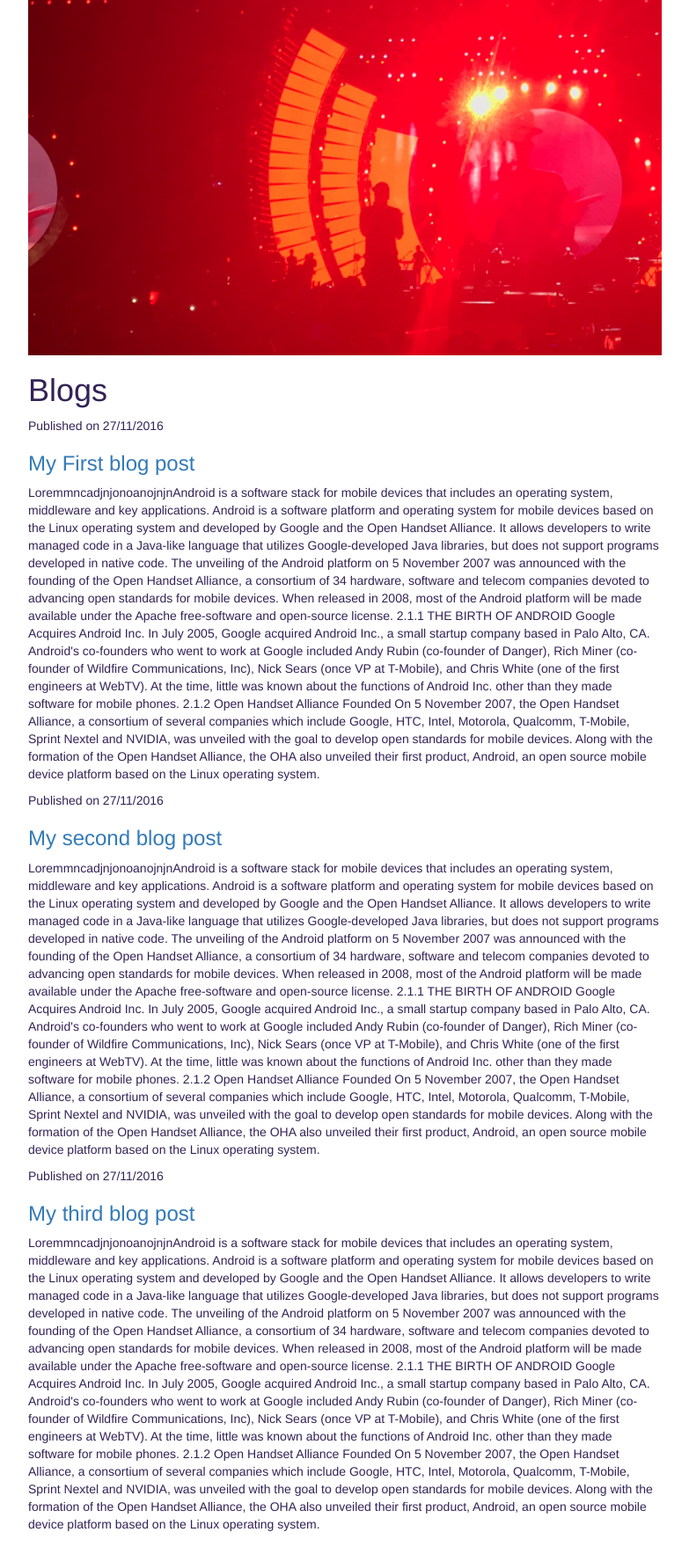
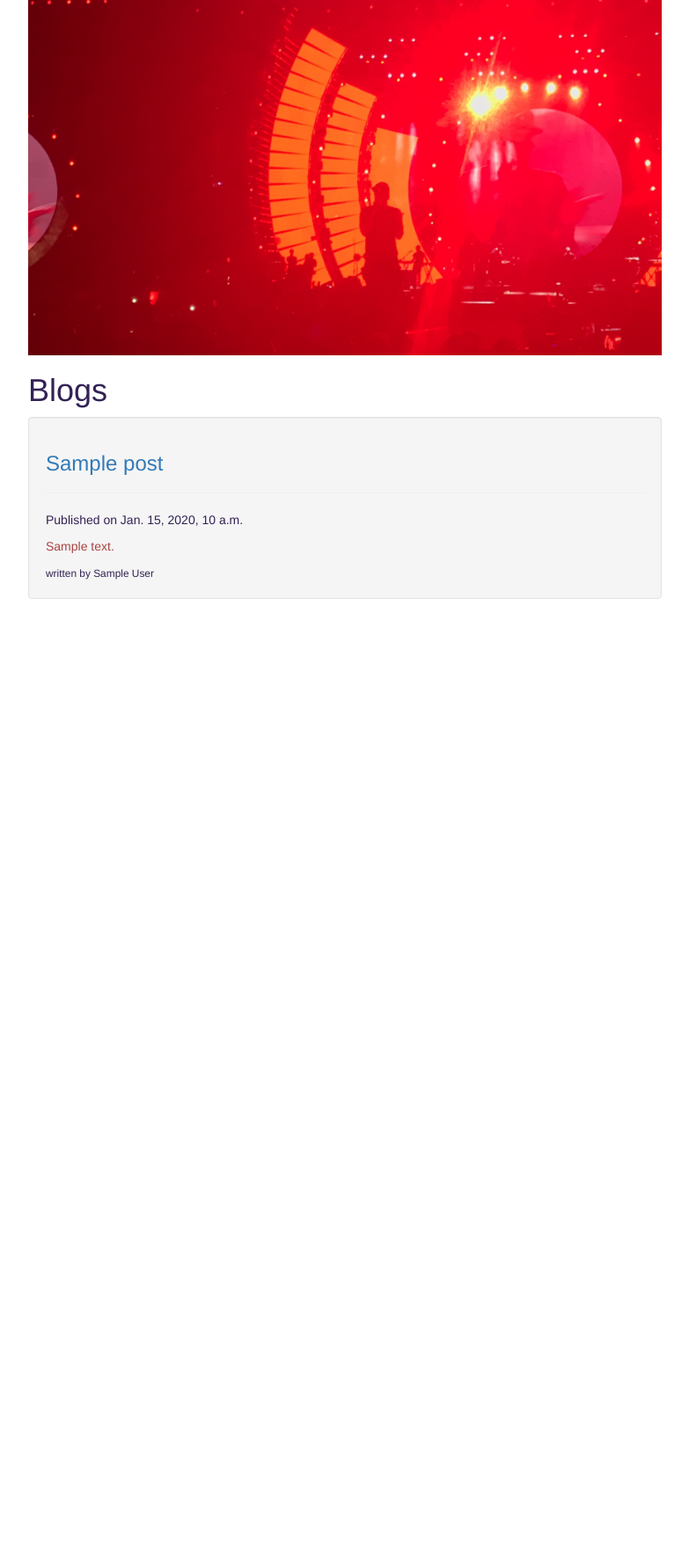
Before and after one commit to ratnamsrivastava/test_blog, a Django app: template blog/templates/blog/post_list.html in a window 1280 px wide. Shown: the part 15-1782 px from the top of the page at 88% size, without its empty margins (248-1031 px from the left). After the commit the page ends 696 px from the top, so only its background shows below. Run offline with Django 3.2, Linux system fonts and the light colour scheme; the template is opened without the code that fills it: most values are stand-ins (such as "Sample title", 1, 10 or a date in 2020); some libraries are stand-ins or nearby versions.

Commit message:
'ORM,Dynamics'

```diff
--- a/blog/static/css/base.css
+++ b/blog/static/css/base.css
@@ -1,5 +1,5 @@
 body{
-padding:1em 20em;
-margin:0;
-color:#325;
+    padding:1em 20em;
+    margin:0;
+    color:#325;
 }
--- a/blog/templates/blog/post_list.html
+++ b/blog/templates/blog/post_list.html
@@ -15,89 +15,17 @@
     <h1>Blogs</h1>
 </div>
 
-<div>
-    <p>Published on 27/11/2016
-    </p>
-    <h3><a href="">My First blog post</a></h3>
-    <p>LoremmncadjnjonoanojnjnAndroid is a software stack for mobile devices that includes an operating system,
-        middleware and key applications. Android is a software platform and operating system for mobile devices based on
-        the Linux operating system and developed by Google and the Open Handset Alliance. It allows developers to write
-        managed code in a Java-like language that utilizes Google-developed Java libraries, but does not support
-        programs developed in native code.
-        The unveiling of the Android platform on 5 November 2007 was announced with the founding of the Open Handset
-        Alliance, a consortium of 34 hardware, software and telecom companies devoted to advancing open standards for
-        mobile devices. When released in 2008, most of the Android platform will be made available under the Apache
-        free-software and open-source license.
-        2.1.1 THE BIRTH OF ANDROID
-        Google Acquires Android Inc.
-        In July 2005, Google acquired Android Inc., a small startup company based in Palo Alto, CA. Android's
-        co-founders who went to work at Google included Andy Rubin (co-founder of Danger), Rich Miner (co-founder of
-        Wildfire Communications, Inc), Nick Sears (once VP at T-Mobile), and Chris White (one of the first engineers at
-        WebTV). At the time, little was known about the functions of Android Inc. other than they made software for
-        mobile phones.
+{% for post in posts %}
+<div class="well">
 
-        2.1.2 Open Handset Alliance Founded
-        On 5 November 2007, the Open Handset Alliance, a consortium of several companies which include Google, HTC,
-        Intel, Motorola, Qualcomm, T-Mobile, Sprint Nextel and NVIDIA, was unveiled with the goal to develop open
-        standards for mobile devices. Along with the formation of the Open Handset Alliance, the OHA also unveiled their
-        first product, Android, an open source mobile device platform based on the Linux operating system. </p>
+    <h3><a href="">{{post.title}}</a></h3>
+    <hr>
+    <p>Published on {{post.published_at}}</p>
+    <p class="text-danger">{{post.text|linebreaksbr}}</p>
+    <small>written by {{post.author}}</small>
 </div>
 
-<div>
-    <p>Published on 27/11/2016
-    </p>
-    <h3><a href="">My second blog post</a></h3>
-    <p>LoremmncadjnjonoanojnjnAndroid is a software stack for mobile devices that includes an operating system,
-        middleware and key applications. Android is a software platform and operating system for mobile devices based on
-        the Linux operating system and developed by Google and the Open Handset Alliance. It allows developers to write
-        managed code in a Java-like language that utilizes Google-developed Java libraries, but does not support
-        programs developed in native code.
-        The unveiling of the Android platform on 5 November 2007 was announced with the founding of the Open Handset
-        Alliance, a consortium of 34 hardware, software and telecom companies devoted to advancing open standards for
-        mobile devices. When released in 2008, most of the Android platform will be made available under the Apache
-        free-software and open-source license.
-        2.1.1 THE BIRTH OF ANDROID
-        Google Acquires Android Inc.
-        In July 2005, Google acquired Android Inc., a small startup company based in Palo Alto, CA. Android's
-        co-founders who went to work at Google included Andy Rubin (co-founder of Danger), Rich Miner (co-founder of
-        Wildfire Communications, Inc), Nick Sears (once VP at T-Mobile), and Chris White (one of the first engineers at
-        WebTV). At the time, little was known about the functions of Android Inc. other than they made software for
-        mobile phones.
-
-        2.1.2 Open Handset Alliance Founded
-        On 5 November 2007, the Open Handset Alliance, a consortium of several companies which include Google, HTC,
-        Intel, Motorola, Qualcomm, T-Mobile, Sprint Nextel and NVIDIA, was unveiled with the goal to develop open
-        standards for mobile devices. Along with the formation of the Open Handset Alliance, the OHA also unveiled their
-        first product, Android, an open source mobile device platform based on the Linux operating system. </p>
-</div>
-<div>
-    <p>Published on 27/11/2016
-    </p>
-    <h3><a href="">My third blog post</a></h3>
-    <p>LoremmncadjnjonoanojnjnAndroid is a software stack for mobile devices that includes an operating system,
-        middleware and key applications. Android is a software platform and operating system for mobile devices based on
-        the Linux operating system and developed by Google and the Open Handset Alliance. It allows developers to write
-        managed code in a Java-like language that utilizes Google-developed Java libraries, but does not support
-        programs developed in native code.
-        The unveiling of the Android platform on 5 November 2007 was announced with the founding of the Open Handset
-        Alliance, a consortium of 34 hardware, software and telecom companies devoted to advancing open standards for
-        mobile devices. When released in 2008, most of the Android platform will be made available under the Apache
-        free-software and open-source license.
-        2.1.1 THE BIRTH OF ANDROID
-        Google Acquires Android Inc.
-        In July 2005, Google acquired Android Inc., a small startup company based in Palo Alto, CA. Android's
-        co-founders who went to work at Google included Andy Rubin (co-founder of Danger), Rich Miner (co-founder of
-        Wildfire Communications, Inc), Nick Sears (once VP at T-Mobile), and Chris White (one of the first engineers at
-        WebTV). At the time, little was known about the functions of Android Inc. other than they made software for
-        mobile phones.
-
-        2.1.2 Open Handset Alliance Founded
-        On 5 November 2007, the Open Handset Alliance, a consortium of several companies which include Google, HTC,
-        Intel, Motorola, Qualcomm, T-Mobile, Sprint Nextel and NVIDIA, was unveiled with the goal to develop open
-        standards for mobile devices. Along with the formation of the Open Handset Alliance, the OHA also unveiled their
-        first product, Android, an open source mobile device platform based on the Linux operating system. </p>
-</div>
-
+{% endfor %}
 <script src="https://maxcdn.bootstrapcdn.com/bootstrap/3.3.7/js/bootstrap.min.js"
         integrity="sha384-Tc5IQib027qvyjSMfHjOMaLkfuWVxZxUPnCJA7l2mCWNIpG9mGCD8wGNIcPD7Txa"
         crossorigin="anonymous"></script>
--- a/blog/views.py
+++ b/blog/views.py
@@ -1,5 +1,9 @@
 from django.shortcuts import render
+from .models import Post
+from django.utils import timezone
+
 
 # Create your views here.
 def post_list(request):
-    return render(request,'blog/post_list.html',{})
+    posts = Post.objects.filter(published_at__lte=timezone.now()).order_by('published_at')
+    return render(request,'blog/post_list.html',{'posts':posts})
```
